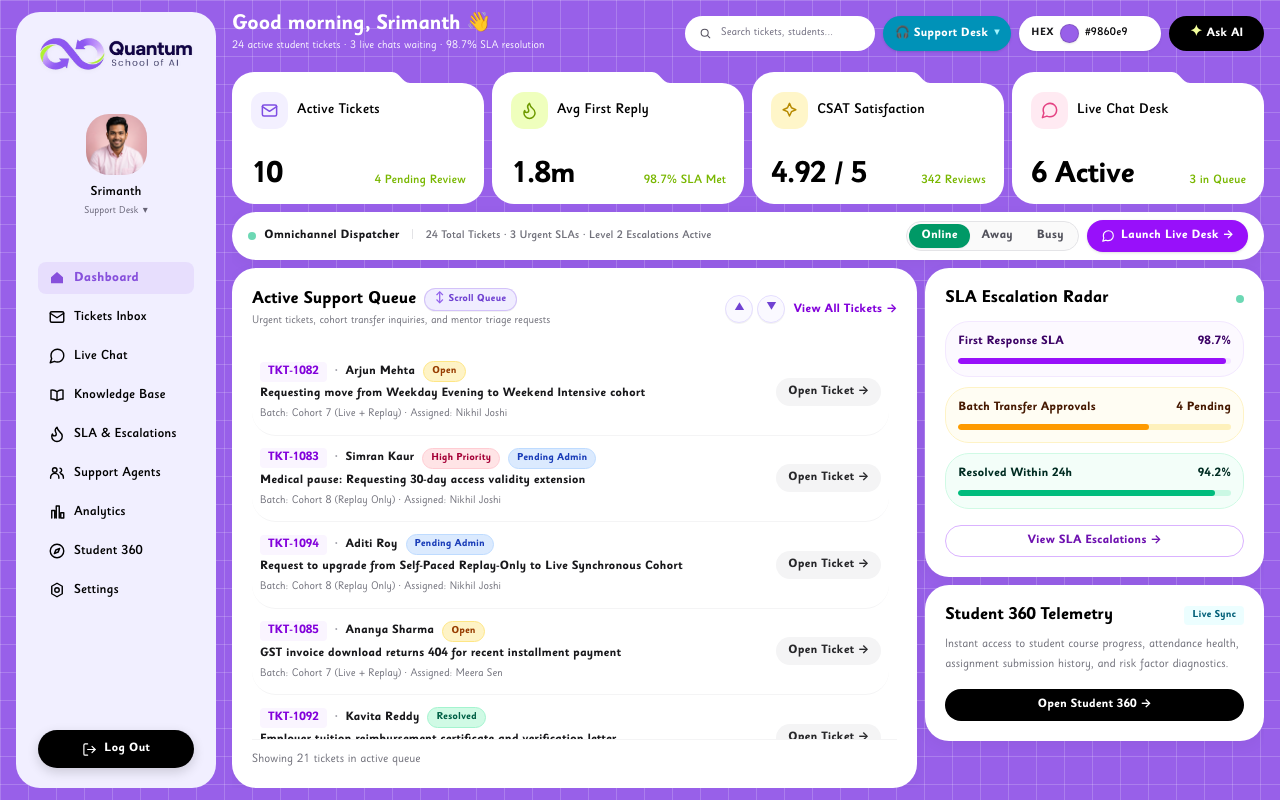
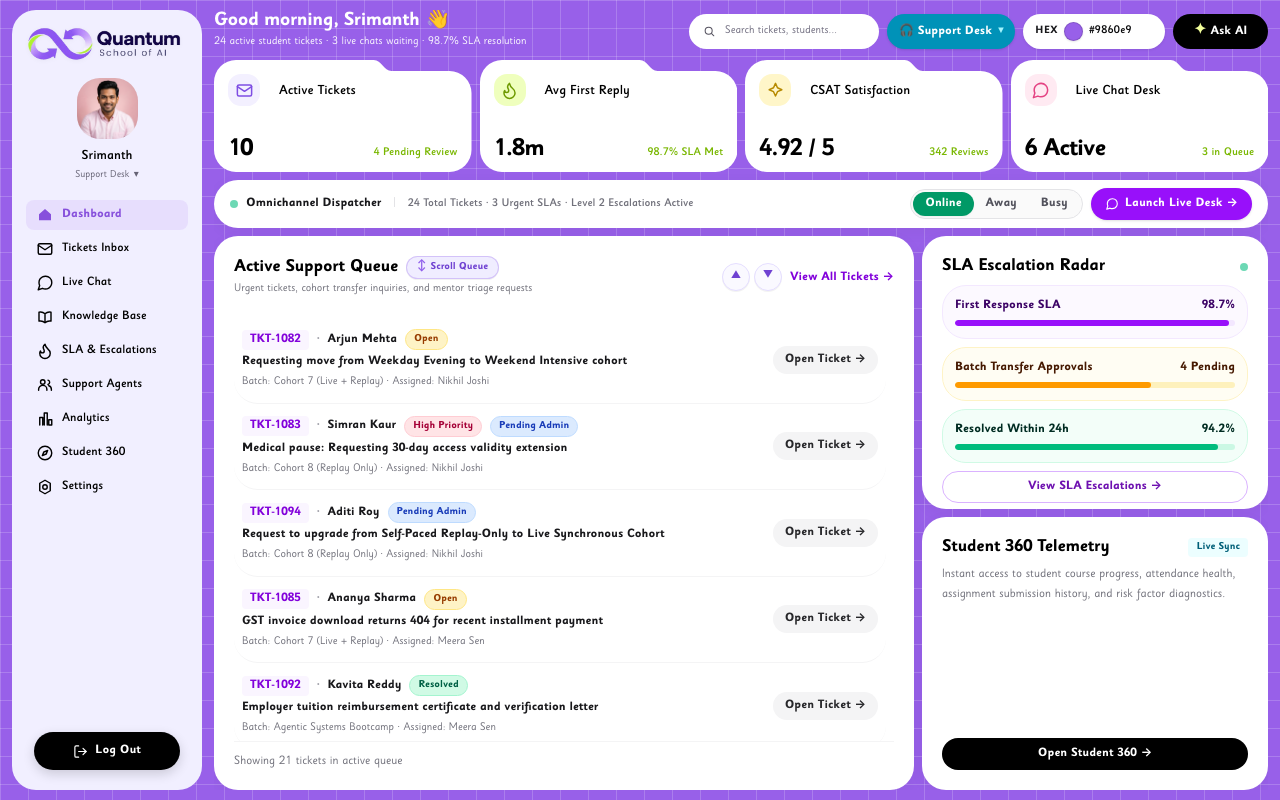
Before and after one commit to srimanthadep/QuantumLMS, a React (Vite) app: page /support in a window 1280 px wide. Built offline with nearby package versions, Linux system fonts and the light colour scheme.

Commit message:
changes done according to the diff screen ratios

```diff
--- a/src/pages/support/SupportDashboard.tsx
+++ b/src/pages/support/SupportDashboard.tsx
@@ -244,47 +244,49 @@ export const SupportDashboard: React.FC<{ onOpenAiModal?: () => void }> = ({ onO
         </div>
 
         {/* Right Column: Fast Operational Hub & Telemetry (4 cols) */}
-        <div className="lg:col-span-4 flex flex-col gap-2">
+        <div className="lg:col-span-4 flex flex-col gap-2 h-full min-h-0">
           {/* Quick SLA Radar Panel */}
-          <div className="panel p-5 bg-white flex flex-col gap-3">
+          <div className="panel p-4 sm:p-5 bg-white flex flex-col justify-between flex-1 min-h-0">
+            <div>
               <div className="card-header !mb-0">
                 <h3 className="card-title text-sm">SLA Escalation Radar</h3>
                 <span className="w-2 h-2 rounded-full bg-emerald-500 animate-pulse" />
               </div>
 
-            <div className="space-y-2.5">
-              <div className="p-3 rounded-xl bg-purple-50/60 border border-purple-100">
+              <div className="space-y-2 mt-2">
+                <div className="p-2.5 sm:p-3 rounded-xl bg-purple-50/60 border border-purple-100">
                   <div className="flex justify-between items-center text-xs font-bold text-purple-950">
                     <span>First Response SLA</span>
                     <span>98.7%</span>
                   </div>
-                <div className="w-full bg-purple-200/50 rounded-full h-1.5 mt-2 overflow-hidden">
+                  <div className="w-full bg-purple-200/50 rounded-full h-1.5 mt-1.5 overflow-hidden">
                     <div className="bg-purple-600 h-1.5 rounded-full w-[98%]" />
                   </div>
                 </div>
 
-              <div className="p-3 rounded-xl bg-amber-50/60 border border-amber-100">
+                <div className="p-2.5 sm:p-3 rounded-xl bg-amber-50/60 border border-amber-100">
                   <div className="flex justify-between items-center text-xs font-bold text-amber-950">
                     <span>Batch Transfer Approvals</span>
                     <span>4 Pending</span>
                   </div>
-                <div className="w-full bg-amber-200/50 rounded-full h-1.5 mt-2 overflow-hidden">
+                  <div className="w-full bg-amber-200/50 rounded-full h-1.5 mt-1.5 overflow-hidden">
                     <div className="bg-amber-500 h-1.5 rounded-full w-[70%]" />
                   </div>
                 </div>
 
-              <div className="p-3 rounded-xl bg-emerald-50/60 border border-emerald-100">
+                <div className="p-2.5 sm:p-3 rounded-xl bg-emerald-50/60 border border-emerald-100">
                   <div className="flex justify-between items-center text-xs font-bold text-emerald-950">
                     <span>Resolved Within 24h</span>
                     <span>94.2%</span>
                   </div>
-                <div className="w-full bg-emerald-200/50 rounded-full h-1.5 mt-2 overflow-hidden">
+                  <div className="w-full bg-emerald-200/50 rounded-full h-1.5 mt-1.5 overflow-hidden">
                     <div className="bg-emerald-500 h-1.5 rounded-full w-[94%]" />
                   </div>
                 </div>
               </div>
+            </div>
 
-            <Link to="/support/sla-escalations" className="block pt-1">
+            <Link to="/support/sla-escalations" className="block pt-2 mt-auto">
               <button className="w-full h-8 rounded-full border border-purple-300 text-purple-800 hover:bg-purple-50 text-xs font-bold transition-colors cursor-pointer">
                 View SLA Escalations →
               </button>
@@ -292,7 +294,8 @@ export const SupportDashboard: React.FC<{ onOpenAiModal?: () => void }> = ({ onO
           </div>
 
           {/* Student 360 Fast Inspection Panel */}
-          <div className="panel p-5 bg-white flex flex-col gap-2.5">
+          <div className="panel p-4 sm:p-5 bg-white flex flex-col justify-between flex-1 min-h-0">
+            <div>
               <div className="card-header !mb-0">
                 <h3 className="card-title text-sm">Student 360 Telemetry</h3>
                 <span className="text-[10px] font-bold text-cyan-800 bg-cyan-50 px-2 py-0.5 rounded">
@@ -300,11 +303,12 @@ export const SupportDashboard: React.FC<{ onOpenAiModal?: () => void }> = ({ onO
                 </span>
               </div>
 
-            <p className="text-xs text-zinc-500 leading-relaxed">
+              <p className="text-xs text-zinc-500 leading-relaxed mt-2">
                 Instant access to student course progress, attendance health, assignment submission history, and risk factor diagnostics.
               </p>
+            </div>
 
-            <Link to="/support/student-360" className="pt-1">
+            <Link to="/support/student-360" className="pt-2 mt-auto">
               <button className="w-full h-8 rounded-full bg-black text-white hover:bg-zinc-800 text-xs font-bold transition-colors cursor-pointer">
                 Open Student 360 →
               </button>
--- a/src/pages/support/supportTheme.css
+++ b/src/pages/support/supportTheme.css
@@ -479,12 +479,43 @@
   background: #7D46E7 !important;
 }
 
+/* Screen-ratio & Laptop-Adaptive Responsive Variables */
+:root {
+  --support-portal-pad-y: 12px;
+  --support-portal-pad-x: 16px;
+  --support-sidebar-w: 200px;
+}
+
+@media (max-width: 1366px) {
+  :root {
+    --support-portal-pad-y: 10px;
+    --support-portal-pad-x: 12px;
+    --support-sidebar-w: 190px;
+  }
+}
+
+@media (max-height: 850px) {
+  :root {
+    --support-portal-pad-y: 10px;
+    --support-portal-pad-x: 12px;
+  }
+}
+
+@media (max-height: 720px) {
+  :root {
+    --support-portal-pad-y: 8px;
+    --support-portal-pad-x: 10px;
+  }
+}
+
 /* Global Viewport Lock: Zero Window / Body Scroll for Support Portal */
 html:has(.support-portal-root),
 body:has(.support-portal-root) {
   overflow: hidden !important;
   height: 100vh !important;
   max-height: 100vh !important;
+  margin: 0 !important;
+  padding: 0 !important;
 }
 
 .support-portal-root {
@@ -493,17 +524,23 @@ body:has(.support-portal-root) {
   min-height: 100vh !important;
   overflow: hidden !important;
   box-sizing: border-box !important;
+  padding: var(--support-portal-pad-y) var(--support-portal-pad-x) !important;
+  display: grid !important;
+  grid-template-columns: var(--support-sidebar-w) minmax(0, 1fr) !important;
+  gap: 12px !important;
 }
 
-/* Desktop Sidebar fits cleanly in 100vh without overflowing */
+/* Desktop Sidebar fits cleanly in 100vh without overflowing across any screen ratio */
 .support-portal-root .sidebar {
-  height: calc(100vh - 24px) !important;
-  max-height: calc(100vh - 24px) !important;
+  width: var(--support-sidebar-w) !important;
+  height: calc(100vh - (var(--support-portal-pad-y) * 2)) !important;
+  max-height: calc(100vh - (var(--support-portal-pad-y) * 2)) !important;
   min-height: 0 !important;
   overflow-y: auto !important;
   overflow-x: hidden !important;
   scrollbar-width: none !important;
   -ms-overflow-style: none !important;
+  box-sizing: border-box !important;
 }
 
 .support-portal-root .sidebar::-webkit-scrollbar {
@@ -514,12 +551,13 @@ body:has(.support-portal-root) {
 
 /* Main Dashboard Content Viewport locked to remaining height */
 .support-portal-root .dashboard-content {
-  height: calc(100vh - 24px) !important;
-  max-height: calc(100vh - 24px) !important;
+  height: calc(100vh - (var(--support-portal-pad-y) * 2)) !important;
+  max-height: calc(100vh - (var(--support-portal-pad-y) * 2)) !important;
   min-height: 0 !important;
   overflow: hidden !important;
   display: flex !important;
   flex-direction: column !important;
+  box-sizing: border-box !important;
 }
 
 /* Support view container fills full remaining space without bottom overflow */
@@ -553,3 +591,120 @@ body:has(.support-portal-root) {
   letter-spacing: -0.3px;
   color: #000;
 }
+
+/* Height-adaptive scaling for laptops (1366x768, 1440x900, 125%/150% Windows scaling) */
+@media (max-height: 860px) {
+  .support-portal-root .metrics-grid {
+    height: 112px !important;
+  }
+  .support-portal-root .metric-card {
+    height: 112px !important;
+  }
+  .support-portal-root .metric-label {
+    top: 22px !important;
+    font-size: 13px !important;
+  }
+  .support-portal-root .metric-icon {
+    top: 14px !important;
+    left: 14px !important;
+    width: 32px !important;
+    height: 32px !important;
+  }
+  .support-portal-root .metric-bottom {
+    bottom: 8px !important;
+    left: 14px !important;
+    right: 14px !important;
+  }
+  .support-portal-root .metric-bottom strong {
+    font-size: 24px !important;
+    line-height: 28px !important;
+  }
+  .support-portal-root .metric-bottom span {
+    font-size: 11px !important;
+  }
+  .support-portal-root .dashboard-header {
+    height: 46px !important;
+    margin-bottom: 4px !important;
+  }
+  .support-portal-root .greeting {
+    font-size: 19px !important;
+    line-height: 23px !important;
+  }
+  .support-portal-root .subtitle {
+    font-size: 11px !important;
+  }
+  .support-portal-root .sidebar {
+    padding: 16px 14px 14px !important;
+  }
+  .support-portal-root .sidebar .teacher {
+    margin-top: 16px !important;
+  }
+  .support-portal-root .sidebar nav {
+    margin-top: 16px !important;
+    gap: 4px !important;
+  }
+  .support-portal-root .nav-item {
+    height: 30px !important;
+    font-size: 12px !important;
+  }
+}
+
+@media (max-height: 740px) {
+  .support-portal-root .metrics-grid {
+    height: 96px !important;
+  }
+  .support-portal-root .metric-card {
+    height: 96px !important;
+  }
+  .support-portal-root .metric-label {
+    top: 18px !important;
+    left: 50px !important;
+    font-size: 12px !important;
+  }
+  .support-portal-root .metric-icon {
+    top: 10px !important;
+    left: 10px !important;
+    width: 28px !important;
+    height: 28px !important;
+  }
+  .support-portal-root .metric-bottom {
+    bottom: 6px !important;
+    left: 10px !important;
+    right: 10px !important;
+  }
+  .support-portal-root .metric-bottom strong {
+    font-size: 20px !important;
+    line-height: 24px !important;
+  }
+  .support-portal-root .dashboard-header {
+    height: 40px !important;
+    margin-bottom: 2px !important;
+  }
+  .support-portal-root .greeting {
+    font-size: 17px !important;
+    line-height: 20px !important;
+  }
+  .support-portal-root .subtitle {
+    font-size: 10.5px !important;
+  }
+  .support-portal-root .sidebar {
+    padding: 12px 10px 10px !important;
+  }
+  .support-portal-root .sidebar .teacher img {
+    width: 44px !important;
+    height: 44px !important;
+    border-radius: 14px !important;
+  }
+  .support-portal-root .sidebar .teacher {
+    margin-top: 10px !important;
+  }
+  .support-portal-root .sidebar nav {
+    margin-top: 10px !important;
+    gap: 2px !important;
+  }
+  .support-portal-root .nav-item {
+    height: 26px !important;
+    font-size: 11px !important;
+    padding: 0 6px !important;
+  }
+}
```
Lines whose indentation alone changed are shown as unchanged.
